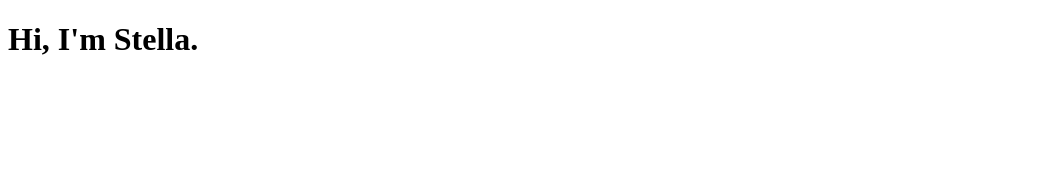
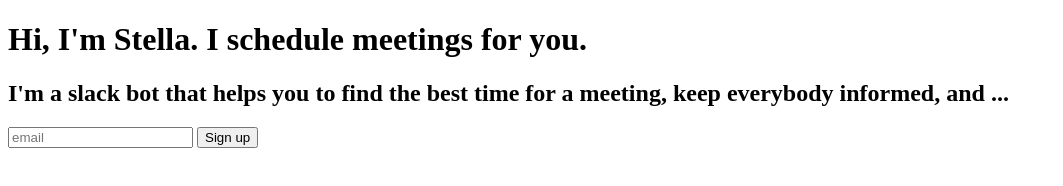
Before and after one commit to Jogga/stella-website, a website: page index.html in a window 1280 px wide. Shown: the whole page, without its empty margins (0-1063 px from the left). Drawn offline with Linux system fonts and the light colour scheme.

Commit message:
add(html): form and subline

```diff
--- a/index.html
+++ b/index.html
@@ -5,6 +5,11 @@
   <title>Stella</title>
 </head>
 <body>
-  <h1>Hi, I'm Stella.</h1>
+  <h1>Hi, I'm Stella. I schedule meetings for you.</h1>
+  <h2>I'm a slack bot that helps you to find the best time for a meeting, keep everybody informed, and ...</h2>
+  <form action="/signup" method="POST">
+    <input type="email" placeholder="email" name="email">
+    <button type="submit">Sign up</button>
+  </form>
 </body>
 </html>
```
